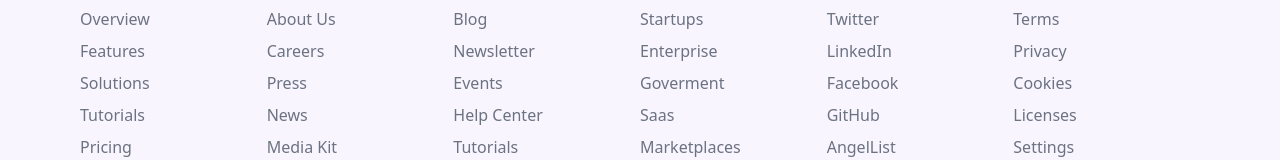
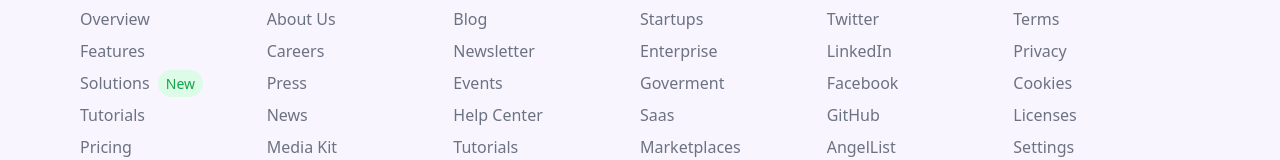
Before and after one commit to 007Kohaku/final-project-edspert, a website: page index.html in a window 1280 px wide. Shown: the part 1894-2054 px from the top of the page. Drawn offline with Linux system fonts and the light colour scheme.

Commit message:
update footer

```diff
--- a/index.html
+++ b/index.html
@@ -549,6 +549,7 @@
               </li>
               <li class="mb-2">
                 <a href="#" class="hover:underline">Solutions</a>
+                <span class="ml-1 rounded-full bg-green-100 px-2 py-1 text-sm text-green-600">New</span>
               </li>
               <li class="mb-2">
                 <a href="#" class="hover:underline">Tutorials</a>
```
Also changed, not shown: src/output.css.
